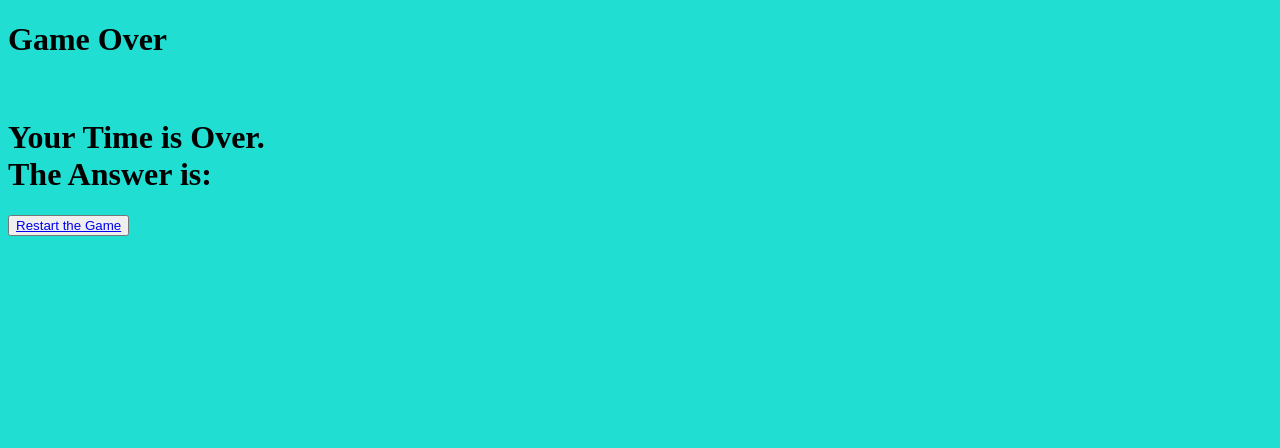
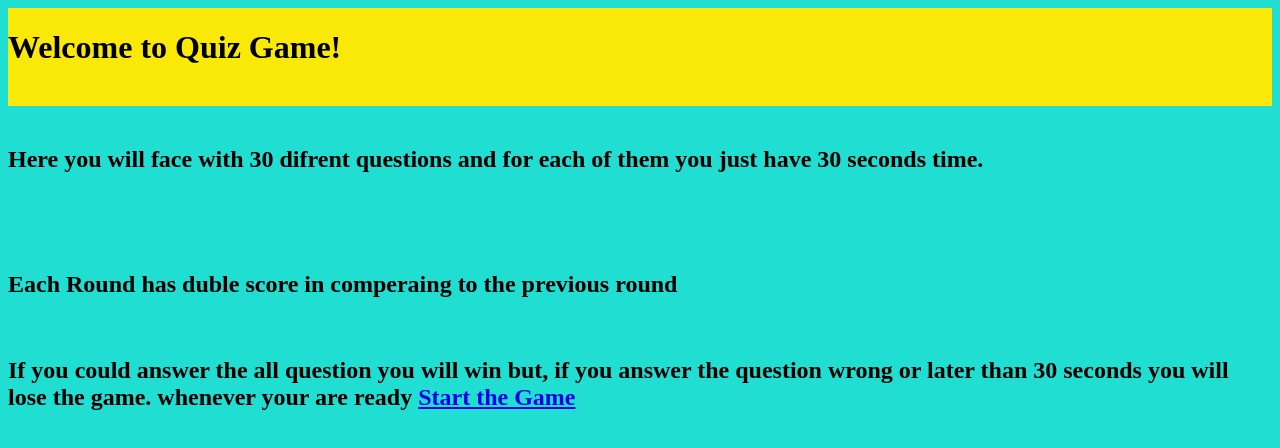
Before and after one commit to cyrus1991/Quiz-day, a React (Create React App) app: page / in a window 1280 px wide. Shown: the top 448 px of the page. Built offline with nearby package versions, Linux system fonts and the light colour scheme; no server answers.

Commit message:
the router is implemented

```diff
--- a/src/App.js
+++ b/src/App.js
@@ -1,220 +1,30 @@
 import React, { Component } from 'react';
+import { BrowserRouter, Route, Switch } from "react-router-dom";
 
 import Main from "./components/Main"
+import Welcome from "./components/Welcome"
+import Error from "./components/Error";
 
 
 
 class App extends Component {
-
-  // state = {
-  //   onChange:"",
-  //   question: "",
-  //   title: "",
-  //   answer: "",
-  //   score: 1,
-  //   yourScore: 0,
-  //   highestScore: null,
-  //   points: NaN,
-  //   time: 0,
-  //   rounds: 0,
-  //   buttom: "Start the Game",
-  //   wrong: "",
-  //   whyLose: "",
-  //   welcome: true,
-  //   timeIsOver:false,
-  //   start :"",
-  //   yourAnswer:undefined,
-  //   timesUp : false,
-  //   wrongAnswer:false,
-  //   win:undefined
-
-  // }
+  render() {
+    return (
+      <BrowserRouter>
+        <div>
+          <Switch>
+            <Route exact path="/" component={Welcome} />
+            <Route path="/main" component={Main} />
+            <Route component={Error} />
+          </Switch>
+        </div>
+      </BrowserRouter>
 
 
 
 
-//   // this is the newest method of fetching data (request) which is provided by
-//   //ES7 that makes the request so much easier.
-//   getQuestion = async () => {
-//     const api_call = await fetch('http://jservice.io/api/random');
-//     // we have to convert the respond to json format.
-//     const array_data = await api_call.json();
-//     // just try to bring the object out of the array.
-//     const data = array_data[0];
-
-//     console.log(data.question)
-//     console.log(data.category.title)
-//     console.log(data.answer)
-//     if (this.state.rounds < 3) {
-//       this.setState({
-//         win:false,
-//         question: data.question,
-//         title: data.category.title,
-//         answer: data.answer,
-//         rounds: this.state.rounds + 1,
-//         time: 30
-//       })
-//     } else {
-//       this.setState({
-//         question: undefined,
-//         title: undefined,
-//         answer: undefined,
-//         rounds: undefined,
-//         score:undefined,
-//         time:undefined,
-//         points:undefined,
-//         win:true
-//       })
-//     }
-//   }
-
-
-
-//   componentDidMount() {
-//     this.mounted=true;
-//     this.myInterval = setInterval(() => {
-//       if (this.state.time > 0) {
-//         this.setState({
-//           timesUp : false,
-//           time: this.state.time - 1
-//         })
-//       } else if (this.state.time === 0 ) {
-//         this.setState({
-//           timesUp : true,
-//           win:false,
-//           welcome: false,
-//           whyLose: `Your Time is Over.\n The Answer is: ${this.state.answer}`
-//         })
-//       }
-//     }, 1000)
-//     this.getQuestion();
-//   }
-//   componentWillUnmount () {
-
-//     this.clearInterval(this.myInterval);
-//     this.getQuestion()
-//     }
-
-//   toggleHanddles = (e) => {
-//     e.preventDefault();
-//     this.setState({
-//      start : "game is started"
-
-//     })
-//   }
-
-// welcome  = (e) => {
-//   e.preventDefault();
-//   this.mounted=false;
-//   this.setState({
-//     welcome:false
-//   })
-// }
-// onChange = (e) => {
-//   e.preventDefault()
-//   const nima = e.target.elements.theAnswer.value;
-
-//   this.setState({
-//     onChange:nima
-//   })
-// }
-//   yourAnswer = e => {
-//     e.preventDefault();
-
-//     const theAnswer = e.target.elements.theAnswer.value;
-//     if (theAnswer === "") {
-//       console.log("you should put the answer!")
-//        prompt(" You should write your answer!")
-//       this.setState({
-//        question:this.state.question,
-//         title: this.state.title,
-//         answer: this.state.answer,
-//         rounds:this.state.rounds
-//       })
-
-//     }
-//     else if (theAnswer.toLowerCase() !== this.state.answer.toLowerCase()) {
-//       console.log("wrong")
-//       this.setState({
-//         wrongAnswer:true,
-//         win:false,
-//         welcome: false,
-//         answer : !this.state.answer,
-//         wrong: "your answer was wrong",
-//         whyLose: `Your Answer was Wrong.\n The Correct Answer is: ${this.state.answer}`
-//       })
-//     } else if (theAnswer.toLowerCase() === this.state.answer.toLowerCase()) {
-//       const points = this.state.rounds
-//       console.log(points)
-//       console.log("correct")
-//       this.setState({
-//         wrongAnswer:false,
-//         win:false,
-//         welcome: false,
-//         timesUp:false,
-//         score: Math.pow(2, points),
-//         yourScore: this.state.yourScore += this.state.score
-//       });
-//     }
-
-//     //this reset Function should be at the bottom of the props
-//     //because first the conditions are checked and after the reset function runs
-//     e.currentTarget.reset()
-//   }
-  render() {
-    return(
-
-      <Main />
     )
-    // if ( this.state.welcome === true ) {
-    //   return(
-    //     <Welcome
-    //       welcome={this.welcome}
-    //     />
-    //   )
-    // }
-    // if(this.state.win === true && this.state.welcome === false && this.state.yourAnswer=== undefined && this.state.timesUp=== false && this.state.wrongAnswer === false  ) {
-    //   return (
-    //     <Win
-    //     reset={this.reset}
-    //     yourScore={this.state.yourScore}
-    //    />
-    //   )
-    // }
-
-
-
-    //   if(this.state.welcome === false && this.state.yourAnswer=== undefined && this.state.timesUp=== false && this.state.wrongAnswer === false && this.state.win=== false) {
-    // return (
-    //     <div>
-    //       <Question
-    //         getQuestion={this.getQuestion}
-    //         question={this.state.question}
-    //         title={this.state.title}
-    //         rounds={this.state.rounds}
-    //         win={this.state.win}
-    //         answer={this.state.answer}
-    //         yourAnswer={this.yourAnswer}
-    //         score={this.state.score}
-    //         yourScore={this.state.yourScore}
-    //         time={this.state.time}
-    //         onChange={this.onChange}
-    //       />
-    //     </div>
-    //   );
-    // }
-
-    //   if ( this.state.wrongAnswer===true  || this.state.timesUp=== true &&  this.state.welcome === false && this.state.win=== false) {
-    //   return (
-    //     <div>
-    //       <GameOver
-    //         whyLose={this.state.whyLose}
-    //         reset={this.reset}
-    //       > </GameOver>
-    //     </div>
-    //   )
-    }
   }
-
+}
 
 export default App;
--- /dev/null
+++ b/src/components/Error.js
@@ -0,0 +1,11 @@
+import React from "react";
+
+const Error = () => {
+return (
+  <div>
+        <h1> Error 404 </h1>
+        <h1>Page not found</h1>
+  </div>
+)
+}
+export default Error;
--- a/src/components/GameOver.js
+++ b/src/components/GameOver.js
@@ -1,4 +1,5 @@
 import React from "react";
+import  { Link } from "react-router-dom";
 
 const GameOver = (props) => {
     return (
@@ -12,7 +13,7 @@ const GameOver = (props) => {
                   </span>
                 )
               })} </h1>
-              <button onClick={props.reset} ><a href="./question" >Restart the Game </a>  </button>
+              <Link to="/">Restart the Game</Link>
         </div>
     )
     }
--- a/src/components/Main.js
+++ b/src/components/Main.js
@@ -3,7 +3,6 @@ import React from "react";
 import Question from "./Question";
 import GameOver from "./GameOver";
 import Win from "./Win";
-import Welcome from "./Welcome";
 
 
 export default class Main extends React.Component {
@@ -21,12 +20,12 @@ export default class Main extends React.Component {
         wrong: "",
         whyLose: "",
         welcome: true,
-        timeIsOver:false,
-        start :"",
-        yourAnswer:undefined,
-        timesUp : false,
-        wrongAnswer:false,
-        win:undefined
+        timeIsOver: false,
+        start: "",
+        yourAnswer: undefined,
+        timesUp: false,
+        wrongAnswer: false,
+        win: undefined
     }
     // this is the newest method of fetching data (request) which is provided by
     //ES7 that makes the request so much easier.
@@ -42,12 +41,12 @@ export default class Main extends React.Component {
         console.log(data.answer)
         if (this.state.rounds < 3) {
             this.setState({
-        win:false,
+                win: false,
                 question: data.question,
                 title: data.category.title,
                 answer: data.answer,
                 rounds: this.state.rounds + 1,
-        time: 30
+                time: 10
             })
         } else {
             this.setState({
@@ -55,25 +54,24 @@ export default class Main extends React.Component {
                 title: undefined,
                 answer: undefined,
                 rounds: undefined,
-        score:undefined,
-        time:undefined,
-        points:undefined,
-        win:true
+                score: undefined,
+                time: undefined,
+                points: undefined,
+                win: true
             })
         }
     }
     componentDidMount() {
-    this.mounted=true;
         this.myInterval = setInterval(() => {
             if (this.state.time > 0) {
                 this.setState({
-          timesUp : false,
+                    timesUp: false,
                     time: this.state.time - 1
                 })
-      } else if (this.state.time === 0 ) {
+            } else if (this.state.time === 0) {
                 this.setState({
-          timesUp : true,
-          win:false,
+                    timesUp: true,
+                    win: false,
                     welcome: false,
                     whyLose: `Your Time is Over.\n The Answer is: ${this.state.answer}`
                 })
@@ -82,51 +80,37 @@ export default class Main extends React.Component {
         this.getQuestion();
     }
 
-  componentWillUnmount () {
+    // componentWillUnmount() {
 
-    this.clearInterval(this.myInterval);
-    this.getQuestion()
-    }
+    //     this.clearInterval(this.myInterval);
+    //     this.getQuestion()
+    // }
 
-  toggleHanddles = (e) => {
-    e.preventDefault();
-    this.setState({
-     start : "game is started"
 
-    })
-  }
 
-  welcome  = (e) => {
-    e.preventDefault();
-    this.mounted=false;
-    this.setState({
-      welcome:false
-    })
-  }
+
 
 
     yourAnswer = e => {
         e.preventDefault();
-
         const theAnswer = e.target.elements.theAnswer.value;
         if (theAnswer === "") {
             console.log("you should put the answer!")
             prompt(" You should write your answer!")
             this.setState({
-         question:this.state.question,
+                question: this.state.question,
                 title: this.state.title,
                 answer: this.state.answer,
-          rounds:this.state.rounds
+                rounds: this.state.rounds
             })
 
         }
         else if (theAnswer.toLowerCase() !== this.state.answer.toLowerCase()) {
             console.log("wrong")
             this.setState({
-          wrongAnswer:true,
-          win:false,
+                wrongAnswer: true,
+                win: false,
                 welcome: false,
-          answer : !this.state.answer,
                 wrong: "your answer was wrong",
                 whyLose: `Your Answer was Wrong.\n The Correct Answer is: ${this.state.answer}`
             })
@@ -135,10 +119,10 @@ export default class Main extends React.Component {
             console.log(points)
             console.log("correct")
             this.setState({
-          wrongAnswer:false,
-          win:false,
+                wrongAnswer: false,
+                win: false,
                 welcome: false,
-          timesUp:false,
+                timesUp: false,
                 score: Math.pow(2, points),
                 yourScore: this.state.yourScore += this.state.score
             });
@@ -150,17 +134,11 @@ export default class Main extends React.Component {
 
 
     render() {
-        if ( this.state.welcome === true ) {
-            return(
-              <Welcome
-                welcome={this.welcome}
-              />
-            )
-          }
-          if(this.state.win === true && this.state.welcome === false && this.state.yourAnswer=== undefined && this.state.timesUp=== false && this.state.wrongAnswer === false  ) {
+
+        if (this.state.win === true) {
             return (
                 <Win
-              reset={this.reset}
+
                     yourScore={this.state.yourScore}
                 />
             )
@@ -168,7 +146,9 @@ export default class Main extends React.Component {
 
 
 
-            if(this.state.welcome === false && this.state.yourAnswer=== undefined && this.state.timesUp=== false && this.state.wrongAnswer === false && this.state.win=== false) {
+        if (this.state.yourAnswer === undefined && this.state.wrongAnswer === false && this.state.timesUp === false) {
+            //
+            // && this.state.win=== false) {
             return (
                 <div>
                     <Question
@@ -188,13 +168,12 @@ export default class Main extends React.Component {
             );
         }
 
-            if ( this.state.wrongAnswer===true  || this.state.timesUp=== true &&  this.state.welcome === false && this.state.win=== false) {
+        if (this.state.timesUp === true || this.state.wrongAnswer === true) {
             return (
                 <div>
                     <GameOver
                         whyLose={this.state.whyLose}
-                  reset={this.reset}
-                > </GameOver>
+                    />
                 </div>
             )
         }
--- a/src/components/Welcome.js
+++ b/src/components/Welcome.js
@@ -1,4 +1,6 @@
 import React from "react";
+import  { Link } from "react-router-dom";
+
 import "../styles/welcome.css"
 
 const Welcome = (props) => {
@@ -12,7 +14,7 @@ const Welcome = (props) => {
             <h2>Each Round has duble score in comperaing to the previous round</h2>
             <h2>If you could answer the all question you will win but,
             if you answer the question wrong or later than 30 seconds you will lose the game.
-             whenever your are ready <button onClick={props.welcome}><a href="./question" >Here</a></button>
+             whenever your are ready  <Link to ="/main">Start the Game</Link>
             </h2>
 
         </div>
--- a/src/components/Win.js
+++ b/src/components/Win.js
@@ -1,11 +1,13 @@
 import React from "react";
+import  { Link } from "react-router-dom";
 
 const Win = (props) => {
     return (
         <div>
             <h1>Congratulation you Win the Quiz</h1>
             <h2>your score:{props.yourScore}</h2>
-            <button onClick={props.reset} ><a href="./question" >Restart the Game </a>  </button>
+            <Link to="/">Restart the Game</Link>
+
 
         </div>
     )
```
Also changed, not shown: src/components/Navigation.js (added, +15 -0 lines). Lines whose indentation alone changed are shown as unchanged.
